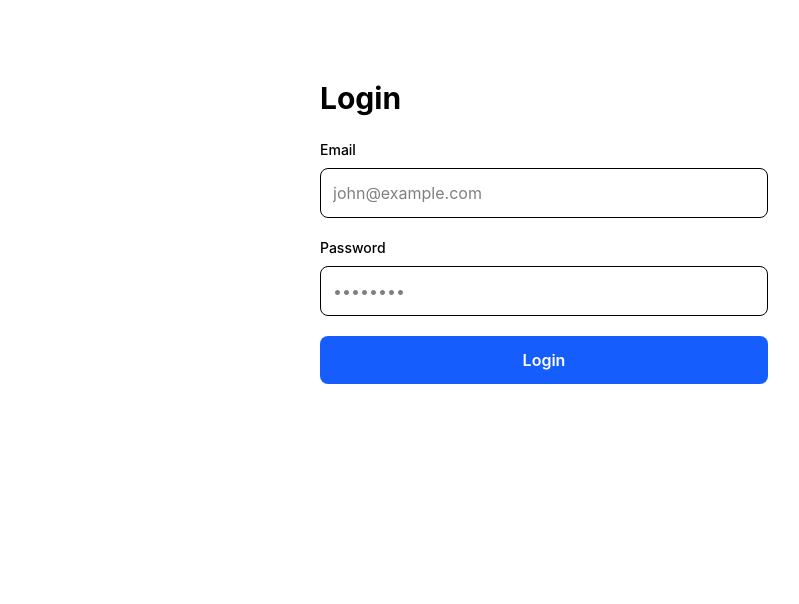
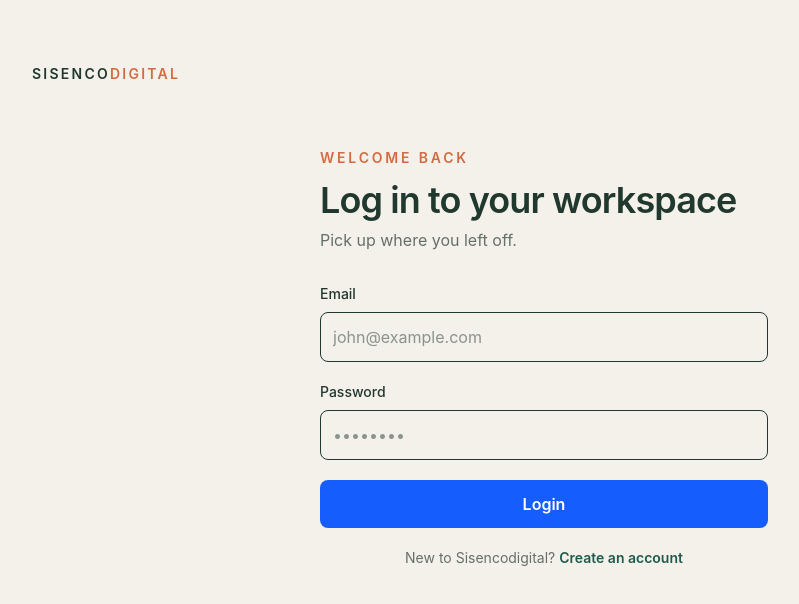
Before and after one commit to waaswijeratna/sisencodigitalfrontend, a React (Vite) app: page /login in a window 1280 px wide. Shown: the top 604 px of the page, without its empty margins (96-895 px from the left). Built offline with nearby package versions, Linux system fonts and the light colour scheme; no server answers.

Commit message:
login and signup added

```diff
--- a/package.json
+++ b/package.json
@@ -16,7 +16,8 @@
     "react-dom": "^19.2.8",
     "react-hook-form": "^7.87.0",
     "react-router-dom": "^7.18.3",
-    "tailwindcss": "^4.3.3"
+    "tailwindcss": "^4.3.3",
+    "zustand": "^5.0.15"
   },
   "devDependencies": {
     "@eslint/js": "^10.0.1",
--- a/src/App.tsx
+++ b/src/App.tsx
@@ -1,22 +1,56 @@
-import { BrowserRouter, Routes, Route } from "react-router-dom";
-import Home from "./pages/Home";
+import type { ReactNode } from "react";
+import { BrowserRouter, Navigate, Route, Routes } from "react-router-dom";
+import {
+  AuthBootstrap,
+  PublicOnlyRoute,
+  ProtectedRoute,
+  RoleRoute,
+} from "./components/RouteGuards";
 import Login from "./pages/Login";
 import Signup from "./pages/Signup";
 import AdminHome from "./pages/admin/AdminHome";
 import TeamMemberHome from "./pages/team-member/TeamMemberHome";
+import { useAuthStore } from "./stores/authStore";
+import { getRolePath } from "./types/auth";
 
 function App() {
   return (
     <BrowserRouter>
+      <AuthBootstrap />
       <Routes>
-        <Route path="/" element={<Home />} />
-        <Route path="/login" element={<Login />} />
-        <Route path="/signup" element={<Signup />} />
-        <Route path="/admin" element={<AdminHome />} />
-        <Route path="/team-member" element={<TeamMemberHome />} />
+        <Route element={<PublicOnlyRoute />}>
+          <Route path="/login" element={<AuthPage><Login /></AuthPage>} />
+          <Route path="/signup" element={<AuthPage><Signup /></AuthPage>} />
+        </Route>
+        <Route element={<ProtectedRoute />}>
+          <Route path="/" element={<RoleRedirect />} />
+          <Route element={<RoleRoute role="ADMIN" />}>
+            <Route path="/admin" element={<AdminHome />} />
+          </Route>
+          <Route element={<RoleRoute role="TEAM_MEMBER" />}>
+            <Route path="/team-member" element={<TeamMemberHome />} />
+          </Route>
+        </Route>
+        <Route path="*" element={<Navigate to="/" replace />} />
       </Routes>
     </BrowserRouter>
   );
 }
 
+function AuthPage({ children }: { children: ReactNode }) {
+  return (
+    <main className="min-h-screen bg-[#f4f1ea] px-6 py-16 text-[#20382e]">
+      <div className="mx-auto mb-16 max-w-5xl text-sm font-semibold tracking-[0.16em] text-[#20382e]">
+        SISENCO<span className="text-[#d36b42]">DIGITAL</span>
+      </div>
+      {children}
+    </main>
+  );
+}
+
+function RoleRedirect() {
+  const user = useAuthStore((state) => state.user);
+  return <Navigate to={user ? getRolePath(user.role) : "/login"} replace />;
+}
+
 export default App;
--- a/src/api/axios.ts
+++ b/src/api/axios.ts
@@ -5,6 +5,7 @@ const api = axios.create({
   headers: {
     "Content-Type": "application/json",
   },
+  withCredentials: true,
 });
 
 export default api;
--- a/src/components/AuthForm.tsx
+++ b/src/components/AuthForm.tsx
@@ -1,13 +1,18 @@
 import { useForm } from "react-hook-form";
+import { Link } from "react-router-dom";
 import type { LoginForm, SignupForm } from "../types/auth";
 
 interface AuthFormProps {
+  error?: string;
   isSignup?: boolean;
-  onSubmit: (data: LoginForm | SignupForm) => void;
+  isLoading?: boolean;
+  onSubmit: (data: LoginForm | SignupForm) => void | Promise<void>;
 }
 
 export default function AuthForm({
+  error,
   isSignup = false,
+  isLoading = false,
   onSubmit,
 }: AuthFormProps) {
   const {
@@ -18,6 +23,11 @@ export default function AuthForm({
 
   return (
     <form onSubmit={handleSubmit(onSubmit)} className="space-y-5">
+      {error && (
+        <p className="rounded-lg border border-red-200 bg-red-50 px-4 py-3 text-sm text-red-700">
+          {error}
+        </p>
+      )}
 
       {isSignup && (
         <div>
@@ -73,8 +83,8 @@ export default function AuthForm({
           {...register("password", {
             required: "Password is required",
             minLength: {
-              value: 6,
-              message: "Password must be at least 6 characters",
+              value: 8,
+              message: "Password must be at least 8 characters",
             },
           })}
           className="w-full rounded-lg border p-3"
@@ -90,10 +100,21 @@ export default function AuthForm({
 
       <button
         type="submit"
+        disabled={isLoading}
         className="w-full rounded-lg bg-blue-600 py-3 font-semibold text-white"
       >
-        {isSignup ? "Create Account" : "Login"}
+        {isLoading ? "Please wait..." : isSignup ? "Create Account" : "Login"}
       </button>
+
+      <p className="text-center text-sm text-[#657066]">
+        {isSignup ? "Already have an account?" : "New to Sisencodigital?"}{" "}
+        <Link
+          to={isSignup ? "/login" : "/signup"}
+          className="font-semibold text-[#1f5b4c] hover:text-[#163f35]"
+        >
+          {isSignup ? "Log in" : "Create an account"}
+        </Link>
+      </p>
     </form>
   );
 }
--- /dev/null
+++ b/src/components/RouteGuards.tsx
@@ -0,0 +1,54 @@
+import { useEffect } from "react";
+import { Navigate, Outlet, useLocation } from "react-router-dom";
+import { useAuthStore } from "../stores/authStore";
+import { getRolePath, type UserRole } from "../types/auth";
+
+function LoadingScreen() {
+  return (
+    <main className="flex min-h-screen items-center justify-center bg-[#f4f1ea] text-sm text-[#5d665c]">
+      Checking your session...
+    </main>
+  );
+}
+
+export function AuthBootstrap() {
+  const hydrate = useAuthStore((state) => state.hydrate);
+
+  useEffect(() => {
+    void hydrate();
+  }, [hydrate]);
+
+  return null;
+}
+
+export function ProtectedRoute() {
+  const user = useAuthStore((state) => state.user);
+  const isInitialized = useAuthStore((state) => state.isInitialized);
+  const location = useLocation();
+
+  if (!isInitialized) return <LoadingScreen />;
+  if (!user) {
+    return <Navigate to="/login" replace state={{ from: location }} />;
+  }
+
+  return <Outlet />;
+}
+
+export function PublicOnlyRoute() {
+  const user = useAuthStore((state) => state.user);
+  const isInitialized = useAuthStore((state) => state.isInitialized);
+
+  if (!isInitialized) return <LoadingScreen />;
+  if (user) return <Navigate to={getRolePath(user.role)} replace />;
+
+  return <Outlet />;
+}
+
+export function RoleRoute({ role }: { role: UserRole }) {
+  const user = useAuthStore((state) => state.user);
+
+  if (!user) return <Navigate to="/login" replace />;
+  if (user.role !== role) return <Navigate to={getRolePath(user.role)} replace />;
+
+  return <Outlet />;
+}
--- a/src/pages/Login.tsx
+++ b/src/pages/Login.tsx
@@ -1,24 +1,45 @@
 import AuthForm from "../components/AuthForm";
-import { login } from "../services/authService";
-import type { LoginForm } from "../types/auth";
+import { useAuthStore } from "../stores/authStore";
+import { getRolePath, type LoginForm } from "../types/auth";
+import { useState } from "react";
+import { useLocation, useNavigate } from "react-router-dom";
 
 export default function Login() {
+  const login = useAuthStore((state) => state.login);
+  const isLoading = useAuthStore((state) => state.isLoading);
+  const navigate = useNavigate();
+  const location = useLocation();
+  const [error, setError] = useState<string | undefined>();
+  const successMessage = location.state?.message as string | undefined;
+
   const handleLogin = async (data: LoginForm) => {
+    setError(undefined);
     try {
-      const response = await login(data);
-      console.log(response.user);
-    } catch (error) {
-      console.error("Login failed:", error);
+      const user = await login(data);
+      const from = location.state?.from?.pathname;
+      navigate(from ?? getRolePath(user.role), { replace: true });
+    } catch {
+      setError("Invalid email or password.");
     }
   };
 
   return (
-    <div className="mx-auto mt-20 max-w-md">
-      <h1 className="mb-6 text-3xl font-bold">
-        Login
+    <div className="mx-auto max-w-md">
+      <p className="mb-3 text-sm font-semibold uppercase tracking-[0.2em] text-[#d36b42]">
+        Welcome back
+      </p>
+      <h1 className="mb-2 text-4xl font-semibold tracking-tight text-[#20382e]">
+        Log in to your workspace
       </h1>
+      <p className="mb-8 text-[#657066]">Pick up where you left off.</p>
 
-      <AuthForm onSubmit={handleLogin} />
+      {successMessage && (
+        <p className="mb-5 rounded-lg border border-[#b9d7c8] bg-[#edf8f1] px-4 py-3 text-sm text-[#236342]">
+          {successMessage}
+        </p>
+      )}
+
+      <AuthForm error={error} onSubmit={handleLogin} isLoading={isLoading} />
     </div>
   );
 }
--- a/src/pages/Signup.tsx
+++ b/src/pages/Signup.tsx
@@ -1,26 +1,40 @@
 import AuthForm from "../components/AuthForm";
 import { signup } from "../services/authService";
 import type { LoginForm, SignupForm } from "../types/auth";
+import { useState } from "react";
+import { useNavigate } from "react-router-dom";
 
 export default function Signup() {
+  const navigate = useNavigate();
+  const [error, setError] = useState<string | undefined>();
+
   const handleSignup = async (data: LoginForm | SignupForm) => {
     if (!("name" in data)) return;
 
+    setError(undefined);
     try {
-      const response = await signup(data);
-      console.log(response.user);
-    } catch (error) {
-      console.error("Signup failed:", error);
+      await signup(data);
+      navigate("/login", {
+        replace: true,
+        state: { message: "Account created. Log in to continue." },
+      });
+    } catch {
+      setError("That email is already registered or the request failed.");
     }
   };
 
   return (
-    <div className="mx-auto mt-20 max-w-md">
-      <h1 className="mb-6 text-3xl font-bold">
-        Create Account
+    <div className="mx-auto max-w-md">
+      <p className="mb-3 text-sm font-semibold uppercase tracking-[0.2em] text-[#d36b42]">
+        Get started
+      </p>
+      <h1 className="mb-2 text-4xl font-semibold tracking-tight text-[#20382e]">
+        Create your account
       </h1>
+      <p className="mb-8 text-[#657066]">Join your team in a few seconds.</p>
 
       <AuthForm
+        error={error}
         isSignup
         onSubmit={handleSignup}
       />
--- a/src/services/authService.ts
+++ b/src/services/authService.ts
@@ -1,8 +1,9 @@
 import api from "../api/axios";
 import type {
+  AuthResponse,
   LoginForm,
   SignupForm,
-  AuthResponse,
+  User,
 } from "../types/auth";
 
 export const login = async (
@@ -17,12 +18,21 @@ export const login = async (
 };
 
 export const signup = async (
-  data: SignupForm
+  data: SignupForm,
 ): Promise<AuthResponse> => {
   const response = await api.post<AuthResponse>(
-    "/auth/signup",
+    "/auth/register",
     data
   );
 
   return response.data;
 };
+
+export const getCurrentUser = async (): Promise<User> => {
+  const response = await api.get<{ user: User }>("/auth/me");
+  return response.data.user;
+};
+
+export const logout = async (): Promise<void> => {
+  await api.post("/auth/logout");
+};
--- /dev/null
+++ b/src/stores/authStore.ts
@@ -0,0 +1,53 @@
+import { create } from "zustand";
+import {
+  getCurrentUser,
+  login as loginRequest,
+  logout as logoutRequest,
+} from "../services/authService";
+import type { LoginForm, User } from "../types/auth";
+
+interface AuthState {
+  user: User | null;
+  isLoading: boolean;
+  isInitialized: boolean;
+  login: (data: LoginForm) => Promise<User>;
+  hydrate: () => Promise<void>;
+  logout: () => Promise<void>;
+}
+
+export const useAuthStore = create<AuthState>((set) => ({
+  user: null,
+  isLoading: false,
+  isInitialized: false,
+
+  login: async (data) => {
+    set({ isLoading: true });
+
+    try {
+      const response = await loginRequest(data);
+      set({ user: response.user });
+      return response.user;
+    } finally {
+      set({ isLoading: false });
+    }
+  },
+
+  hydrate: async () => {
+    try {
+      const user = await getCurrentUser();
+      set({ user });
+    } catch {
+      set({ user: null });
+    } finally {
+      set({ isInitialized: true });
+    }
+  },
+
+  logout: async () => {
+    try {
+      await logoutRequest();
+    } finally {
+      set({ user: null });
+    }
+  },
+}));
--- a/src/types/auth.ts
+++ b/src/types/auth.ts
@@ -7,12 +7,21 @@ export interface SignupForm extends LoginForm {
     name: string;
 }
 
+export type UserRole = "ADMIN" | "TEAM_MEMBER";
+
+export function getRolePath(role: UserRole) {
+    return role === "ADMIN" ? "/admin" : "/team-member";
+}
+
+export interface User {
+    id: number;
+    name: string;
+    email: string;
+    role: UserRole;
+    createdAt?: string;
+}
+
 export interface AuthResponse {
     message: string;
-    user: {
-        id: string;
-        name: string;
-        email: string;
-        role: string;
-    };
+    user: User;
 }
```
Also changed, not shown: src/pages/admin/AdminHome.tsx (+25 -2 lines), src/pages/team-member/TeamMemberHome.tsx (+25 -2 lines), 1 other file (tests, documents, lock files or other folders).
